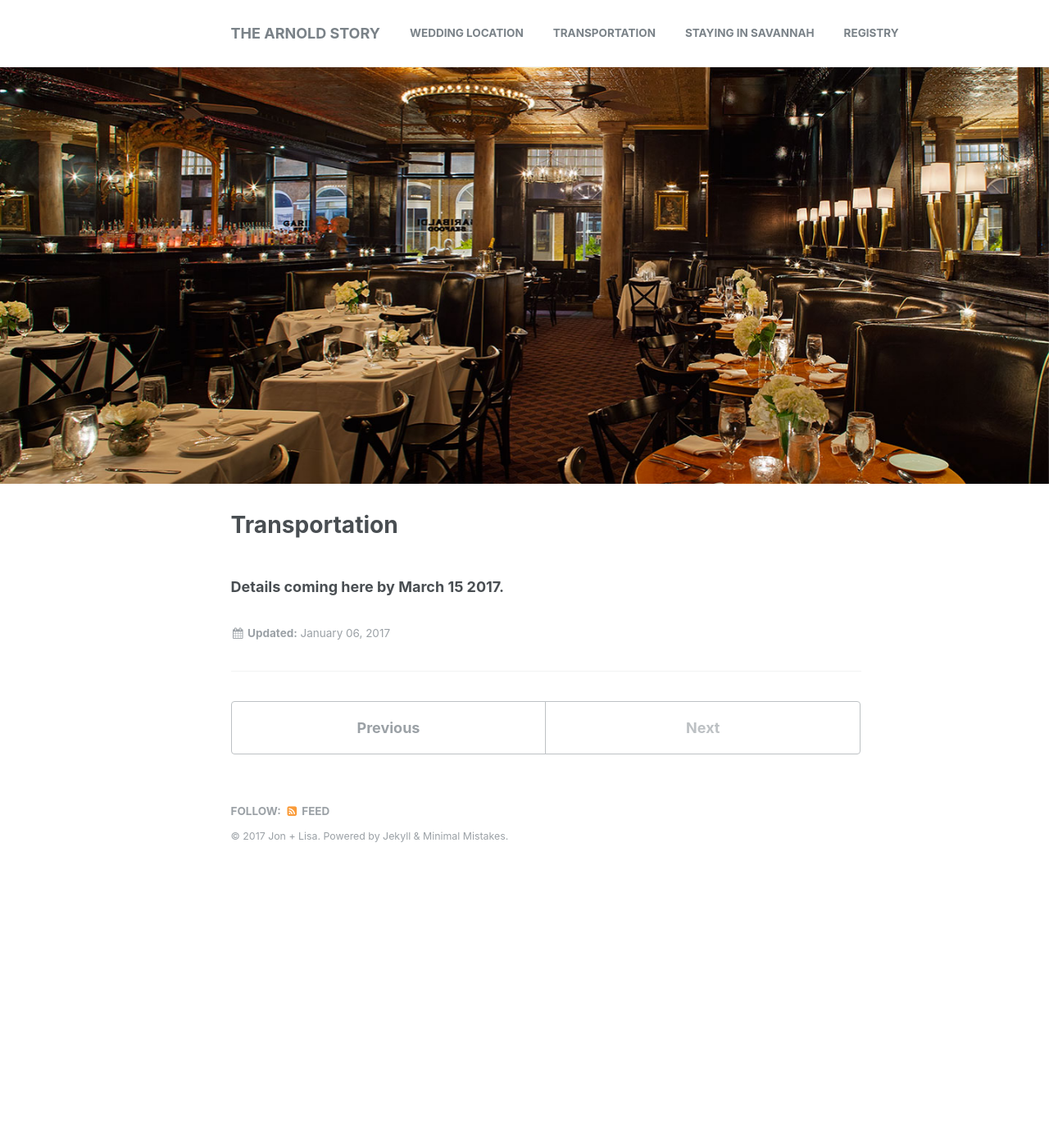
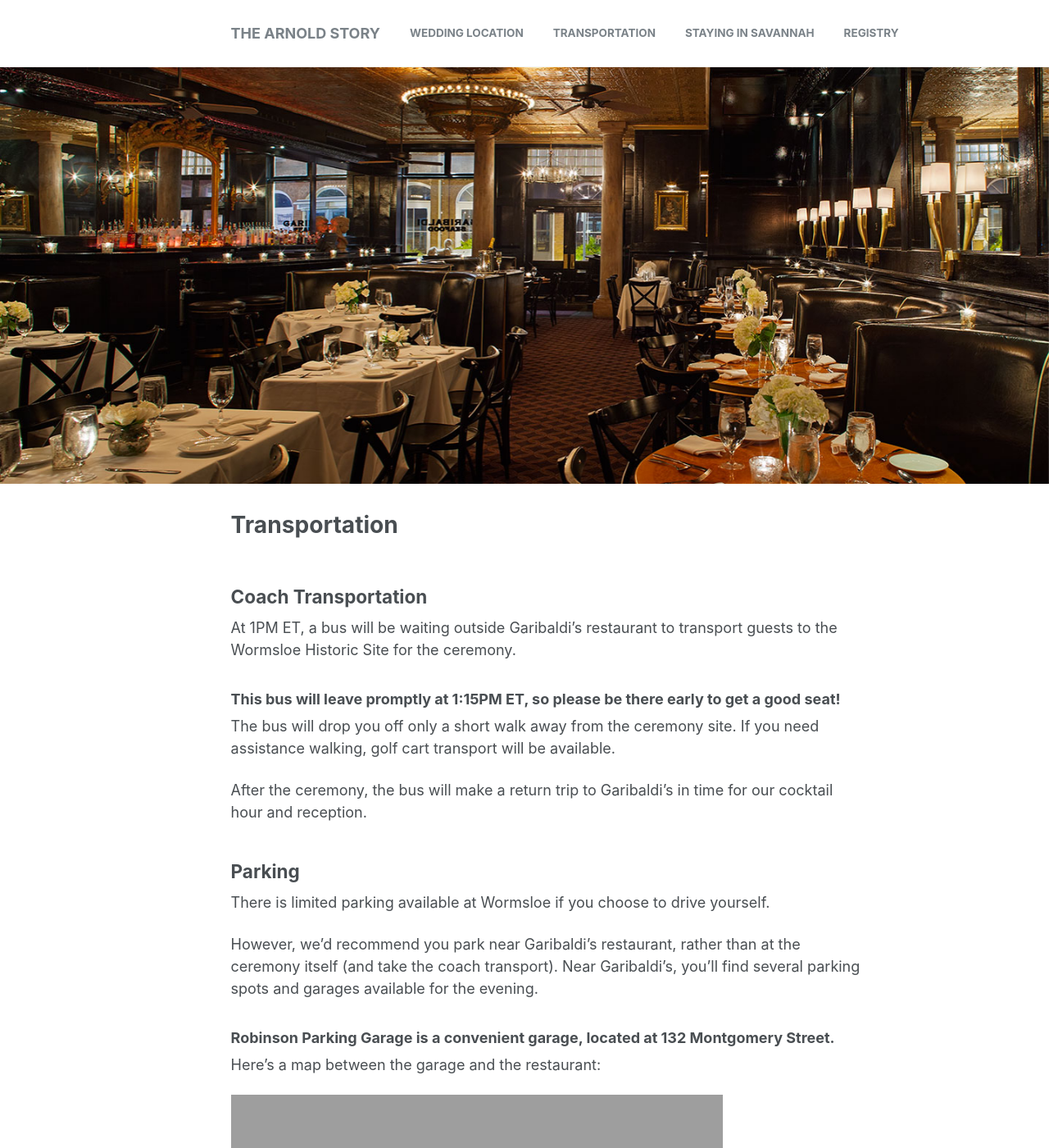
Before and after one commit to jon-arnold/JL-adventures, a Jekyll site: the page built from _posts/2017-01-06-transportation.markdown, in a window 1280 px wide and 1400 px high. Shown: the whole window at 82% size. Built offline with Jekyll 4.4.1, drawn with Linux system fonts in a browser that asks for light colours; grey boxes are pictures that could not be loaded.

Commit message:
updated transportation page
added bus and parking information for ceremony

```diff
--- a/_posts/2017-01-06-transportation.markdown
+++ b/_posts/2017-01-06-transportation.markdown
@@ -7,4 +7,25 @@ header:
   image: garibaldis.jpg
 ---
 
-### Details coming here by March 15 2017.
+## Coach Transportation
+
+At 1PM ET, a bus will be waiting outside Garibaldi's restaurant to transport guests to the Wormsloe Historic Site for the ceremony.
+
+### This bus will leave promptly at 1:15PM ET, so please be there early to get a good seat!
+
+<p>
+The bus will drop you off only a short walk away from the ceremony site. If you need assistance walking, golf cart transport will be available.
+</p>
+After the ceremony, the bus will make a return trip to Garibaldi's in time for our cocktail hour and reception.
+
+## Parking
+
+There is limited parking available at Wormsloe if you choose to drive yourself.
+
+However, we'd recommend you park near Garibaldi's restaurant, rather than at the ceremony itself (and take the coach transport). Near Garibaldi's, you'll find several parking spots and garages available for the evening.
+
+### Robinson Parking Garage is a convenient garage, located at 132 Montgomery Street.
+
+Here's a map between the garage and the restaurant:
+
+<iframe src="https://www.google.com/maps/embed?pb=!1m28!1m12!1m3!1d3380.6072628477227!2d-81.0980084495452!3d32.079869576418524!2m3!1f0!2f0!3f0!3m2!1i1024!2i768!4f13.1!4m13!3e6!4m5!1s0x88fb9e67a2841a97%3A0x3a25df4634dd675f!2sRobinson+Parking+Garage%2C+Montgomery+Street%2C+Savannah%2C+GA!3m2!1d32.0789543!2d-81.096147!4m5!1s0x88fb9e67173b24c9%3A0x465d3cf36e9de1ff!2sGaribaldi+Cafe%2C+West+Congress+Street%2C+Savannah%2C+GA!3m2!1d32.080559799999996!2d-81.0956068!5e0!3m2!1sen!2sus!4v1487435700362" width="600" height="450" frameborder="0" style="border:0" allowfullscreen></iframe>
```
